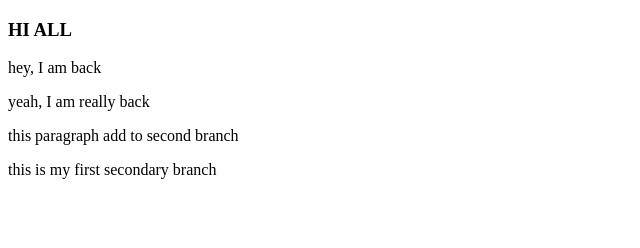
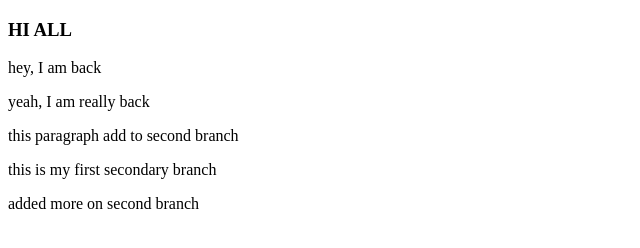
Before and after one commit to KAZI-THE-MAN/new-exciting-web, a plain HTML site: page index.html in a window 1280 px wide. Shown: the whole page, without its empty margins (0-640 px from the left). Drawn offline with Linux system fonts and the light colour scheme.

Commit message:
added more

```diff
--- a/index.html
+++ b/index.html
@@ -12,5 +12,6 @@
     <p>yeah, I am really back</p>
     <p>this paragraph add to second branch</p>
     <p>this is my first secondary branch</p>
+    <p>added more on second branch</p>
 </body>
 </html>
```
